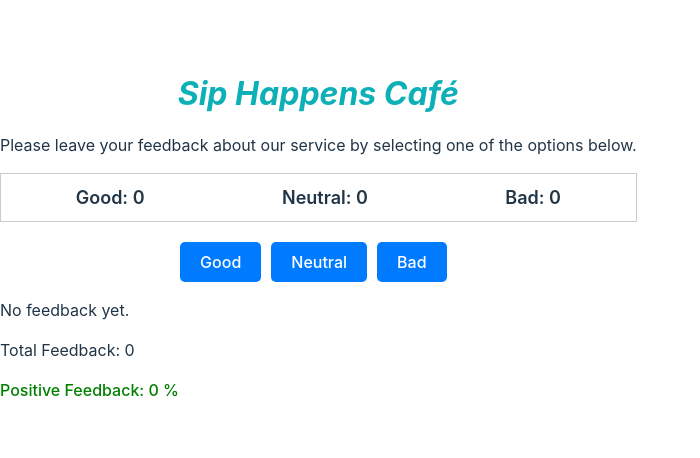
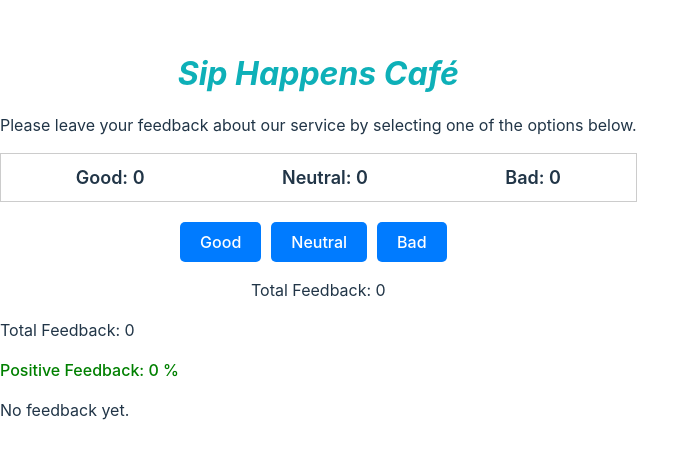
Before and after one commit to AnastasiiaTitarenko/goit-react-hw-02, a React (Vite) app: page / in a window 1280 px wide. Shown: the part 164-622 px from the top of the page, without its empty margins (0-700 px from the left). Built offline with nearby package versions, Linux system fonts and the light colour scheme.

Commit message:
add Description

```diff
--- /dev/null
+++ b/src/components/ Description/Description.jsx
@@ -0,0 +1,12 @@
+import css from './Description.module.css'
+
+const Description = () => {
+  return (
+    <div>
+      <h1 className={css.title}>Sip Happens Café</h1>
+      <p>Please leave your feedback about our service by selecting one of the options below.</p>
+    </div>
+  )
+}
+
+export default Description
--- /dev/null
+++ b/src/components/ Description/Description.module.css
@@ -0,0 +1,7 @@
+.title {
+  font-size: 32px;
+  color: rgb(14, 176, 184);
+  font-weight: 700;
+  font-style: italic;
+  text-align: center;
+}
--- a/src/components/App/App.jsx
+++ b/src/components/App/App.jsx
@@ -4,6 +4,7 @@ import css from './App.module.css'
 import Feedback from '../Feedback/Feedback'
 import Options from '../Options/Options'
 import Notification from '../Notification/Notification';
+import Description from '../ Description/Description';
 
 function App() {
 
@@ -42,16 +43,16 @@ function App() {
 
   return (
     <>
-      <h1 className={css.title}>Sip Happens Café</h1>
-      <p>Please leave your feedback about our service by selecting one of the options below.</p>
+      <Description/>
       <Feedback feedback={feedback} />
             <Options
               updateFeedback= {updateFeedback}
               totalFeedback= {totalFeedback}
               resetFeedback= { resetFeedback} />
-      {totalFeedback === 0 && <Notification message="No feedback yet." />}
+
       <p>Total Feedback: {totalFeedback}</p>
       <p className={css.positiveFeedback}>Positive Feedback: {isNaN(positiveFeedback) ? 0: positiveFeedback} %</p>
+      {totalFeedback === 0 && <Notification message="No feedback yet." />}
     </>
   )
 }
--- a/src/components/App/App.module.css
+++ b/src/components/App/App.module.css
@@ -41,13 +41,6 @@
   color: #888;
 }
 
-.title {
-  font-size: 32px;
-  color: rgb(14, 176, 184);
-  font-weight: 700;
-  font-style: italic;
-  text-align: center;
-}
 .positiveFeedback {
   color: green;
   font-weight: 500;
--- a/src/components/Options/Options.jsx
+++ b/src/components/Options/Options.jsx
@@ -10,6 +10,7 @@ const Options = ({ updateFeedback, totalFeedback, resetFeedback }) => {
       {totalFeedback > 0 && (
         <button className={css.OptionsResetButton} onClick={resetFeedback}>Reset</button>
       )}
+      <p>Total Feedback: {totalFeedback}</p>
     </div>
   )
 }
```
